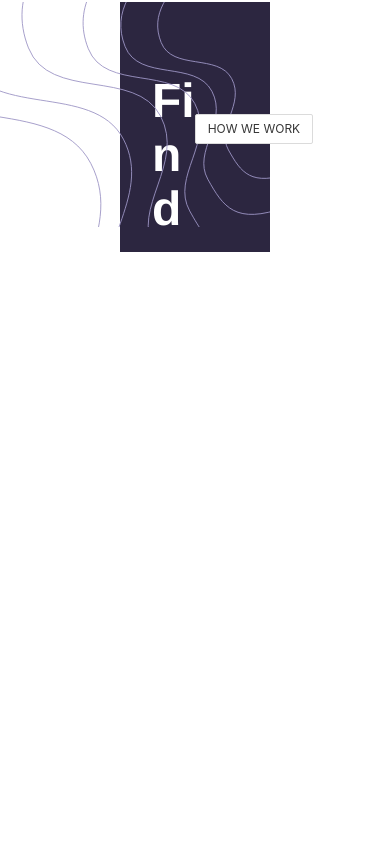
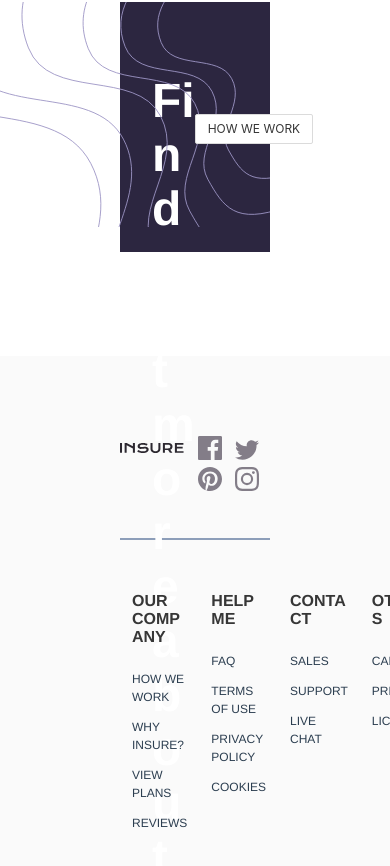
Before and after one commit to Jguz17/insure-landing-page, a Vue app: page / in a window 390 px wide. Shown: the part 1785-2651 px from the top of the page. Built offline with nearby package versions, Linux system fonts and the light colour scheme.

Commit message:
finished up site. Need to make responsive

```diff
--- a/src/App.vue
+++ b/src/App.vue
@@ -1,15 +1,18 @@
 <template>
   <Header/>
   <router-view/>
+  <Footer/>
 </template>
 
 <script>
 import Header from './components/layout/Header'
+import Footer from './components/layout/Footer'
 
 export default {
   name: "app",
   components: {
-    Header
+    Header,
+    Footer
   }
 }
 </script>
--- a/src/components/home/ContentArea3.vue
+++ b/src/components/home/ContentArea3.vue
@@ -29,7 +29,7 @@ export default {
     }
     .content-area-3 {
         padding: 0 7.5rem;
-        margin-top: 6.5rem;
+        margin: 6.5rem 0;
     }
     .content {
         display: flex;
--- /dev/null
+++ b/src/components/layout/Footer.vue
@@ -0,0 +1,89 @@
+<template>
+    <footer>
+        <div class="row-1">
+            <router-link to="/"><img src="../../../images/logo.svg"/></router-link>
+            <div class="social-media-links">
+                <ul>
+                    <li><img src="../../../images/icon-facebook.svg"/></li>
+                    <li><img src="../../../images/icon-twitter.svg"/></li>
+                    <li><img src="../../../images/icon-pinterest.svg"/></li>
+                    <li><img src="../../../images/icon-instagram.svg"/></li>
+                </ul>
+            </div>
+        </div>
+        <hr/>
+        <div class="row-2">
+            <div class="column">
+                <h1 class="title is-6">OUR COMPANY</h1>
+                <div class="content is-small">
+                    <p>HOW WE WORK</p>
+                    <p>WHY INSURE?</p>
+                    <p>VIEW PLANS</p>
+                    <p>REVIEWS</p>
+                </div>
+            </div>
+            <div class="column">
+                <h1 class="title is-6">HELP ME</h1>
+                <div class="content is-small">
+                    <p>FAQ</p>
+                    <p>TERMS OF USE</p>
+                    <p>PRIVACY POLICY</p>
+                    <p>COOKIES</p>
+                </div>
+            </div>
+            <div class="column">
+                <h1 class="title is-6">CONTACT</h1>
+                <div class="content is-small">
+                    <p>SALES</p>
+                    <p>SUPPORT</p>
+                    <p>LIVE CHAT</p>
+                </div>
+            </div>
+            <div class="column">
+                <h1 class="title is-6">OTHERS</h1>
+                    <div class="content is-small">
+                        <p>CAREERS</p>
+                        <p>PRESS</p>
+                        <p>LICENSES</p>
+                    </div>
+            </div>
+        </div>
+    </footer>
+</template>
+
+<script>
+export default {
+    name: "Footer"
+}
+</script>
+
+<style scoped>
+    footer {
+        padding: 5rem 7.5rem 2.5rem;
+        width: 100%;
+        background: #FAFAFA;
+    }
+    .row-1 {
+        display: flex;
+        justify-content: space-between;
+    }
+    ul li {
+        display: inline-block;
+        list-style-type: none;
+    }
+    ul li:nth-child(n-1) {
+        padding-left: .85rem;
+    }
+    hr {
+        width: 100%;
+        margin: 2.5rem 0;
+        background: #8d9eb9;
+    }
+    .row-2 {
+        display: flex;
+        justify-content: space-between;
+    }
+    .column {
+        max-width: 250px;
+    }
+</style>
```
